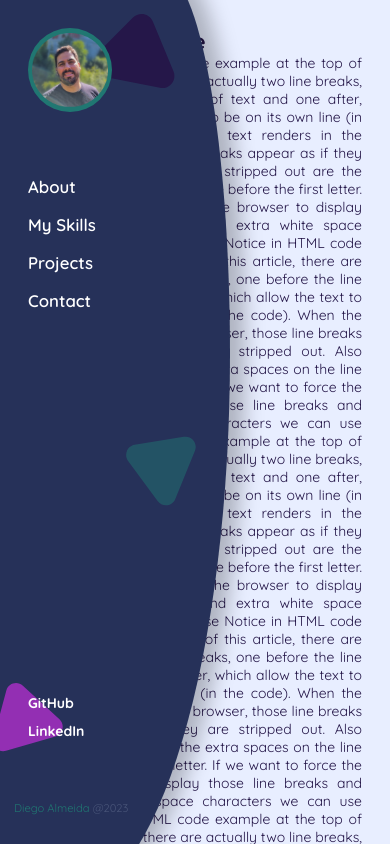
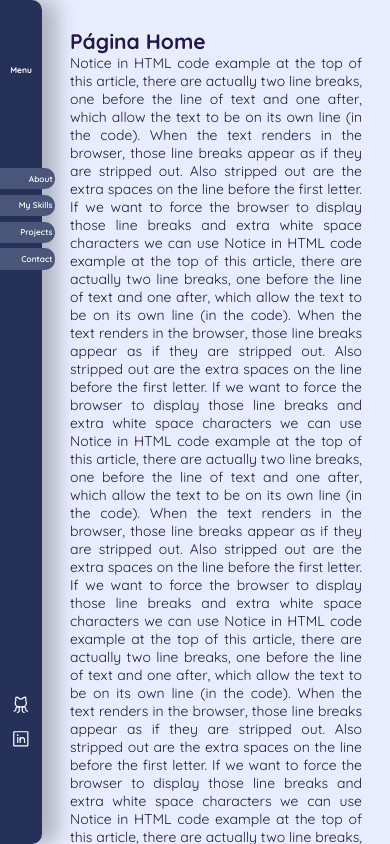
Before and after one commit to diegoalmda/new-portfolio, a Next.js app: page / in a window 390 px wide. Shown: the top 844 px of the page. Built offline with nearby package versions, Linux system fonts and the light colour scheme.

Commit message:
feat: created language context used dinamic menu

```diff
--- a/src/app/(public)/components/SideMenu/styles.module.scss
+++ b/src/app/(public)/components/SideMenu/styles.module.scss
@@ -133,11 +133,9 @@
           }
         }
 
-
         li span {
           font-size: 0;
         }
-
       }
     }
 
@@ -198,6 +196,8 @@
         }
       }
     }
+
+    @media (min-width: 421px) {
 
       &:hover {
         border-radius: 0 50% 120% 0 / 0 70% 100% 0;
@@ -305,7 +305,7 @@
 
               &:hover {
                 transform: scale(1.2);
-              margin-left: 0.3rem;
+                // margin-left: 0.3rem;
               }
             }
           }
@@ -316,6 +316,8 @@
           }
         }
       }
+    }
+
 
     @media (max-width: 720px) {
       max-width: 3rem;
@@ -363,8 +365,90 @@
             margin-left: -1.4rem;
             transition: margin-left 0.4s;
           }
+
+          @media (max-width: 420px) {
+
+            &:hover {
+              width: 3rem;
+              max-width: 3rem;
+            }
+
+            li {
+              width: 75px;
+              margin-bottom: 0.4rem;
+            }
+
+            li a {
+              // padding-right: 0.2rem;
+              // padding-left: 0.2rem;
+              background-color: var(--blue-500);
+              margin: 0;
+              margin-left: 0;
+              display: flex;
+              flex-direction: column;
+              justify-content: center;
+              align-items: flex-end;
+              max-width: 100px;
+              padding: 0.4rem 0.2rem;
+              white-space: nowrap;
+            }
+
+            li .active {
+              background-color: var(--blue-800);
+              box-shadow: inset 0 0 0.1rem var(--blue-100);
+            }
+
+            li svg {
+              width: 1.2rem;
+              margin-right: 0;
+            }
+
+            li span {
+              font-size: 0.6rem;
+              // margin-left: 0.2rem;
             }
           }
         }
       }
     }
+
+    @media (max-width: 420px) {
+
+      .menuHeader {
+        .menuTitle {
+          .arrowRight {
+            display: none;
+          }
+
+          svg {
+            display: none;
+          }
+        }
+      }
+
+      .menuContent {
+        ul {
+          li a {
+            &:hover {
+              background-color: var(--blue-800);
+              box-shadow: inset 0 0 0.1rem var(--blue-100);
+            }
+          }
+        }
+      }
+
+      &:hover {
+        width: 3rem;
+        max-width: 3rem;
+
+        .menuContent {
+          ul {
+            li {
+              margin-left: -1.4rem;
+            }
+          }
+        }
+      }
+    }
+  }
+}
```
Lines whose indentation alone changed are shown as unchanged.
